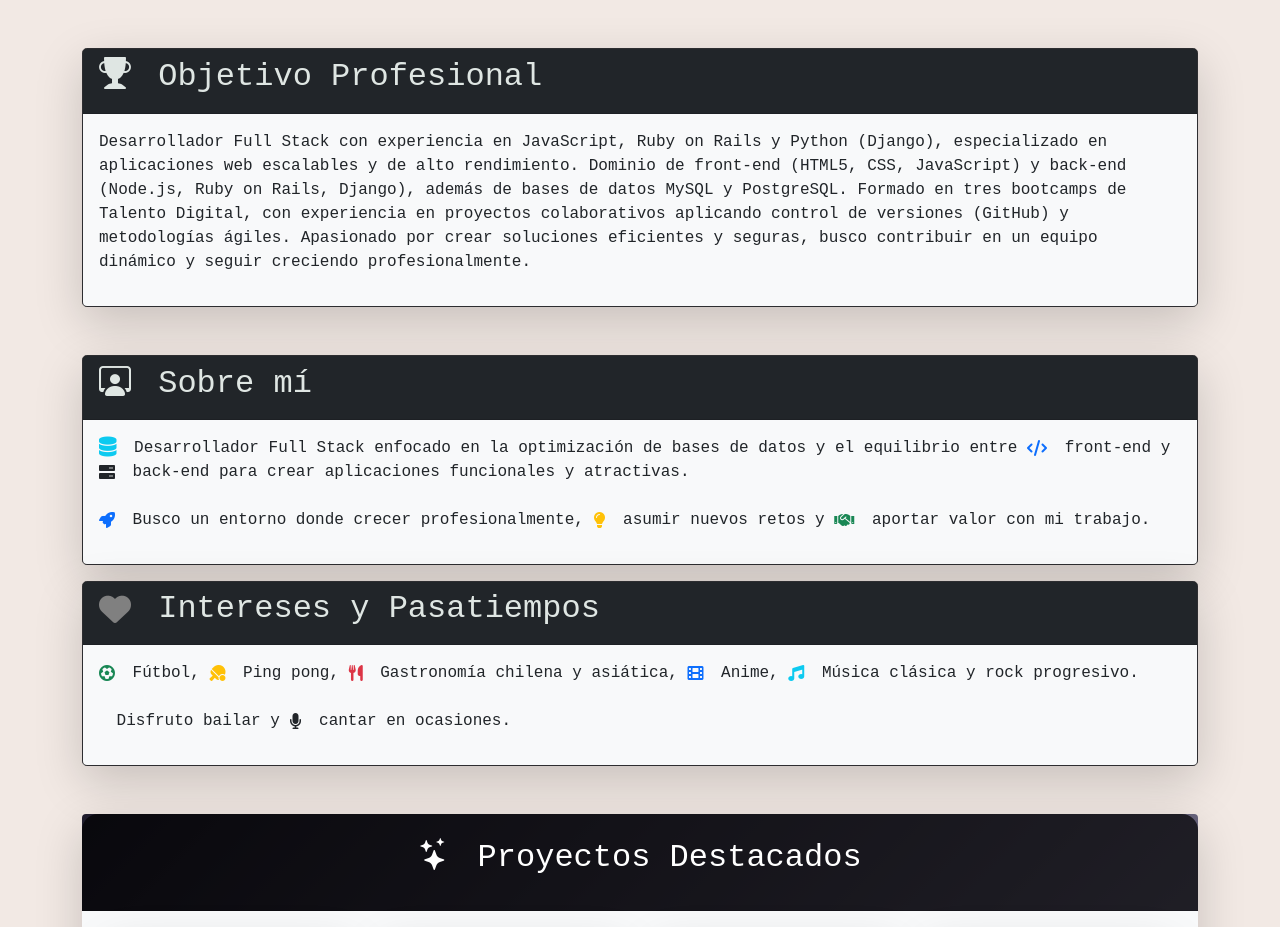
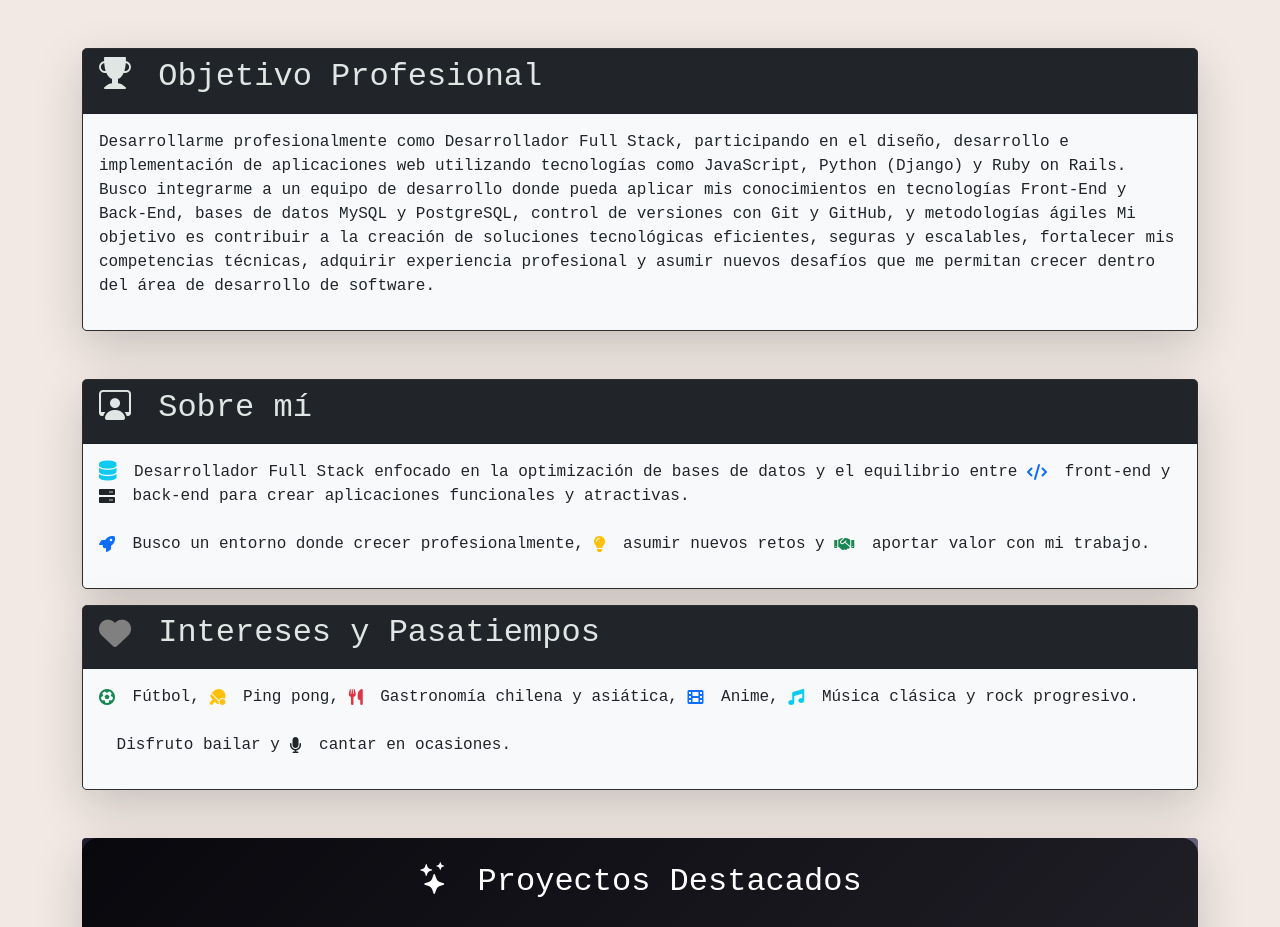
Before and after one commit to kenkairon/curriculum_portafolio, a plain HTML site: page index.html in a window 1280 px wide. Shown: the part 960-1887 px from the top of the page. Drawn offline with nearby package versions, Linux system fonts and the light colour scheme; some packages are replaced by stand-ins of ours; a script that the page names is missing; some icons are missing; a web font is replaced by a local one.

Commit message:
Cambio de objetivo profesional

```diff
--- a/index.html
+++ b/index.html
@@ -242,15 +242,9 @@
                     </div>
                     <div class="card-body bg-light text-dark rounded-bottom">
                         <p style="font-family: 'Fira Code', monospace;">
-                            Desarrollador Full Stack con experiencia en JavaScript, Ruby on Rails y Python (Django),
-                            especializado en aplicaciones web escalables y de alto rendimiento. Dominio de front-end
-                            (HTML5, CSS, JavaScript) y back-end (Node.js, Ruby on Rails, Django), además de bases de
-                            datos MySQL y PostgreSQL.
-
-                            Formado en tres bootcamps de Talento Digital, con experiencia en proyectos colaborativos
-                            aplicando control de versiones (GitHub) y metodologías ágiles. Apasionado por crear
-                            soluciones eficientes y seguras, busco contribuir en un equipo dinámico y seguir creciendo
-                            profesionalmente.
+                           Desarrollarme profesionalmente como Desarrollador Full Stack, participando en el diseño, desarrollo e implementación de aplicaciones web utilizando tecnologías como JavaScript, Python (Django) y Ruby on Rails.
+                           Busco integrarme a un equipo de desarrollo donde pueda aplicar mis conocimientos en tecnologías Front-End y Back-End, bases de datos MySQL y PostgreSQL, control de versiones con Git y GitHub, y metodologías ágiles
+                           Mi objetivo es contribuir a la creación de soluciones tecnológicas eficientes, seguras y escalables, fortalecer mis competencias técnicas, adquirir experiencia profesional y asumir nuevos desafíos que me permitan crecer dentro del área de desarrollo de software.
                         </p>
                     </div>
                 </div>
```
